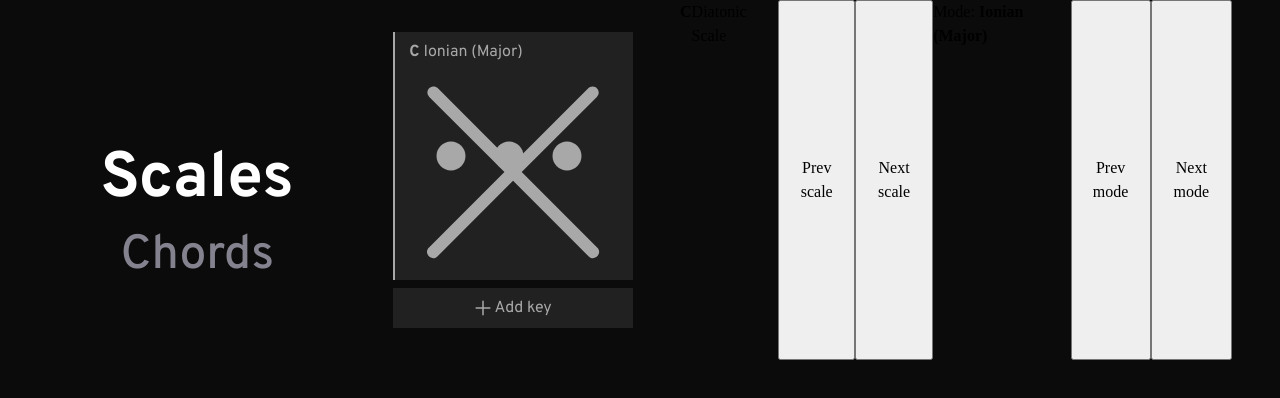
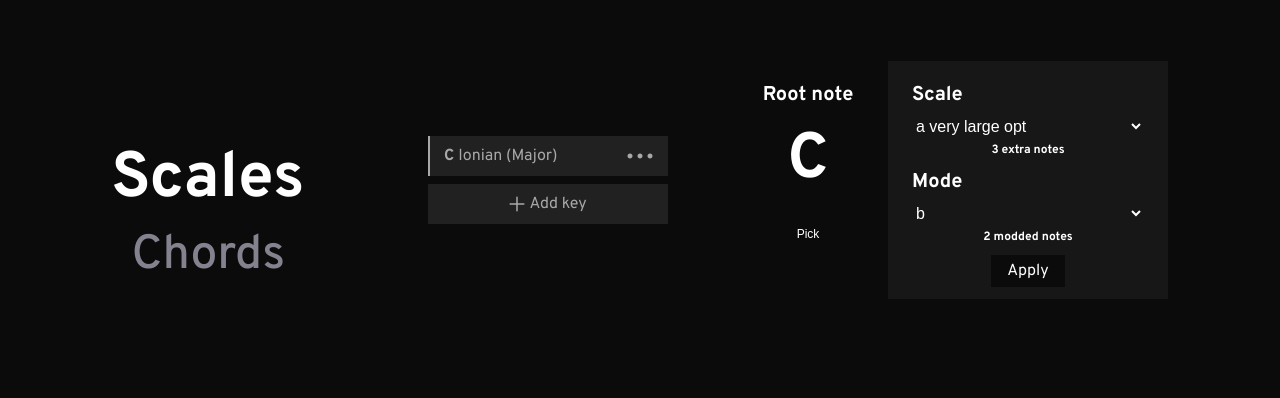
Before and after one commit to RonnyPumaricra/music-sandbox-ng, an Angular app: page / in a window 1280 px wide. Shown: the top 398 px of the page. Built offline with nearby package versions, Linux system fonts and the light colour scheme; a web font is replaced by a local one.

Commit message:
Added styles for scale editor

```diff
--- a/src/app/components/scales-picker/scales-picker.component.css
+++ b/src/app/components/scales-picker/scales-picker.component.css
@@ -1,7 +1,5 @@
 :host {
   display: flex;
-  /* background: inherit; */
-  /* outline: 1px solid red; */
 }
 
 .stored-scales {
@@ -74,3 +72,140 @@
   width: 1rem;
 
 }
+
+.delete, .edit {
+  position: absolute;
+  top: 0;
+  bottom: 0;
+  margin: auto;
+
+  width: 1rem;
+  height: 1rem;
+
+  cursor: pointer;
+
+  /* Transition */
+  rotate: -45deg;
+  opacity: 0;
+  transition-property: translate, rotate, opacity;
+  transition-duration: .2s;
+  pointer-events: none;
+  --shift: -.5rem;
+}
+
+.delete {
+  right: 100%;
+  translate: calc(-1 * var(--shift)) 0;
+}
+
+.edit {
+  left: 100%;
+  translate: var(--shift) 0;
+}
+
+.active :is(.delete, .edit) {
+  --shift: 1rem;
+  rotate: 0deg;
+  opacity: 1;
+  pointer-events: auto;
+}
+
+
+/* Key editor */
+
+h3 {
+  font-family: var(--serif);
+  line-height: 1;
+  font-size: 1.25rem;
+}
+
+.key-editor {
+  color: white;
+
+  align-self: center;
+  display: grid;
+  grid-template-columns: 10rem 17.5rem;
+  grid-template-rows: auto auto;
+}
+
+.left {
+  text-align: center;
+  padding: 1.5rem;
+  padding-bottom: 0;
+}
+
+.current-root-note {
+  font-size: 4rem;
+  font-family: var(--serif);
+  font-weight: 700;
+  line-height: 1;
+  display: block;
+
+  margin-top: 24px;
+  margin-bottom: 32px;
+}
+
+.pick-root {
+  font-family: var(--sans-serif);
+  font-size: .75rem;
+  line-height: 1;
+}
+
+
+
+.right {
+  background: var(--mono-200);
+
+  padding: 1.5rem;
+  padding-bottom: 0;
+}
+
+.dropdown-wrapper:not(:last-of-type) {
+  margin-bottom: 1rem;
+}
+
+.right h3 {
+  margin-bottom: .75rem;
+}
+
+select {
+  /* appearance: none; */
+  border: none;
+  background: transparent;
+  width: 100%;
+
+  font-family: var(--sans-serif);
+  color: white;
+
+  margin-bottom: .5rem;
+  cursor: pointer;
+}
+
+option {
+  color: initial;
+}
+
+.dropdown-info {
+  font-family: var(--serif);
+  font-size: .75rem;
+  font-weight: 700;
+  text-align: center;
+}
+
+
+.bottom {
+  grid-column-start: 2;
+  background: var(--mono-200);
+  padding: .75rem;
+}
+
+.save-key {
+  margin: auto;
+  display: block;
+  border: none;
+  background: var(--primary-100);
+  color: white;
+  line-height: 1;
+  font-family: var(--serif);
+  padding: .5rem 1rem;
+}
--- a/src/app/components/scales-picker/scales-picker.component.html
+++ b/src/app/components/scales-picker/scales-picker.component.html
@@ -24,20 +24,36 @@
   </div>
 </nav>
 
-<p>
-  <strong>{{ scaleRoot() }}</strong>
-</p>
+<div class="key-editor">
+  <div class="left">
+    <h3>Root note</h3>
+    <span class="current-root-note">
+      C
+    </span>
+    <span class="pick-root">Pick</span>
+  </div>
+  <div class="right">
+    <div class="dropdown-wrapper">
+      <h3>Scale</h3>
+      <select>
+        <option value="1">a very large opt</option>
+        <option value="2">b</option>
+      </select>
 
-<!-- <p>{{ chosenScaleName() }}</p> -->
-<p>{{ chosenScaleName() }}</p>
+      <div class="dropdown-info">3 extra notes</div>
+    </div>
+    <div class="dropdown-wrapper">
+      <h3>Mode</h3>
+      <select>
+        <option value="1">b</option>
+        <option value="2">c</option>
+      </select>
+      <div class="dropdown-info">2 modded notes</div>
+    </div>
 
 
-<!-- <p>#{{ chosenScaleIndex() }}</p> -->
-<button (click)="prevScale()">Prev scale</button>
-<button (click)="nextScale()">Next scale</button>
-
-<p>
-  Mode: <strong>{{ chosenModeName() }}</strong>
-</p>
-<button (click)="prevMode()">Prev mode</button>
-<button (click)="nextMode()">Next mode</button>
+  </div>
+  <div class="bottom">
+    <button class="save-key">Apply</button>
+  </div>
+</div>
--- a/src/styles/reset.css
+++ b/src/styles/reset.css
@@ -11,7 +11,7 @@
 
 body {
   /* 3. Add accessible line-height */
-  line-height: 1.5;
+  line-height: 1;
   /* 4. Improve text rendering */
   -webkit-font-smoothing: antialiased;
 }
--- a/src/styles/theme.css
+++ b/src/styles/theme.css
@@ -11,4 +11,5 @@
   --primary-400: #1F9329;
 
   --serif: "Overpass", serif;
+  --sans-serif: "Gothic A1", sans-serif;
 }
```
